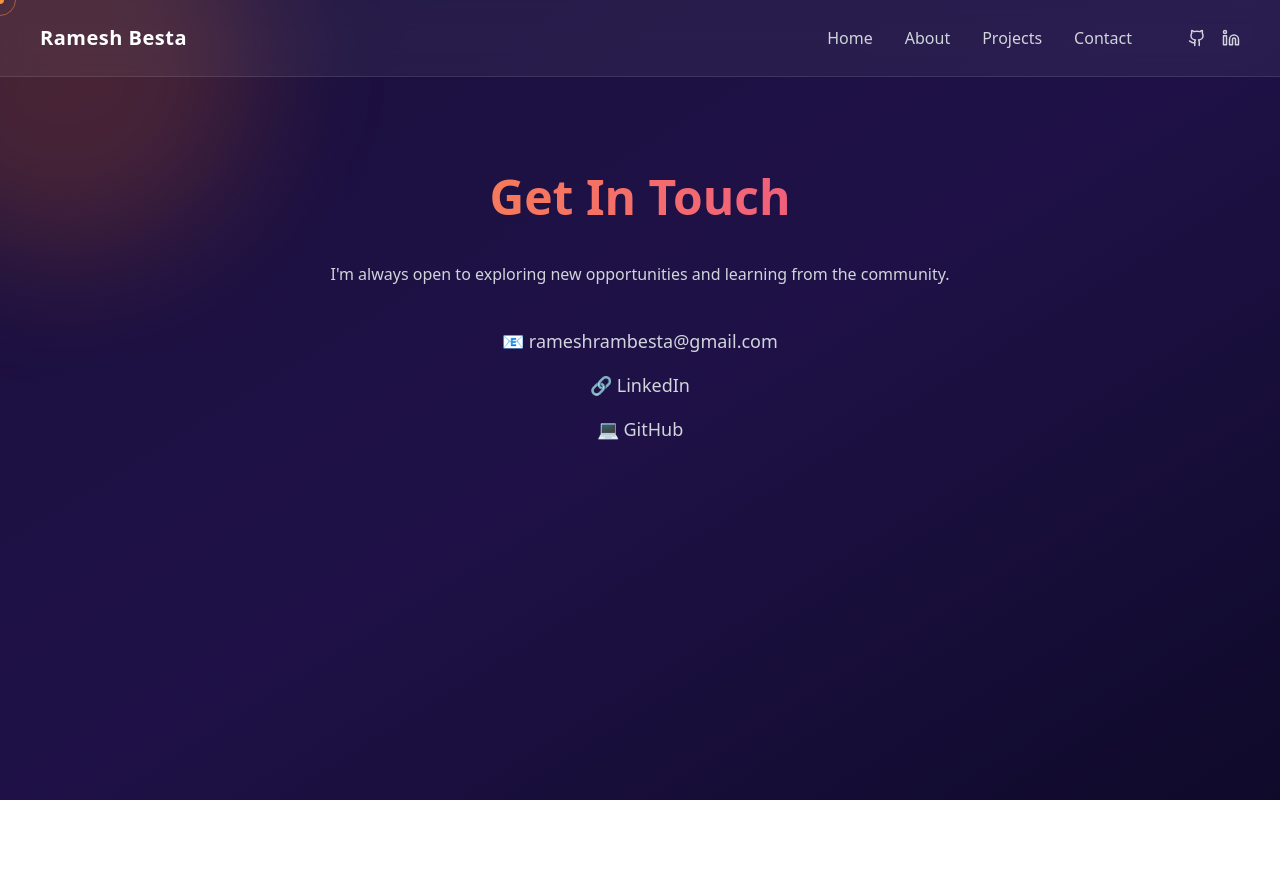
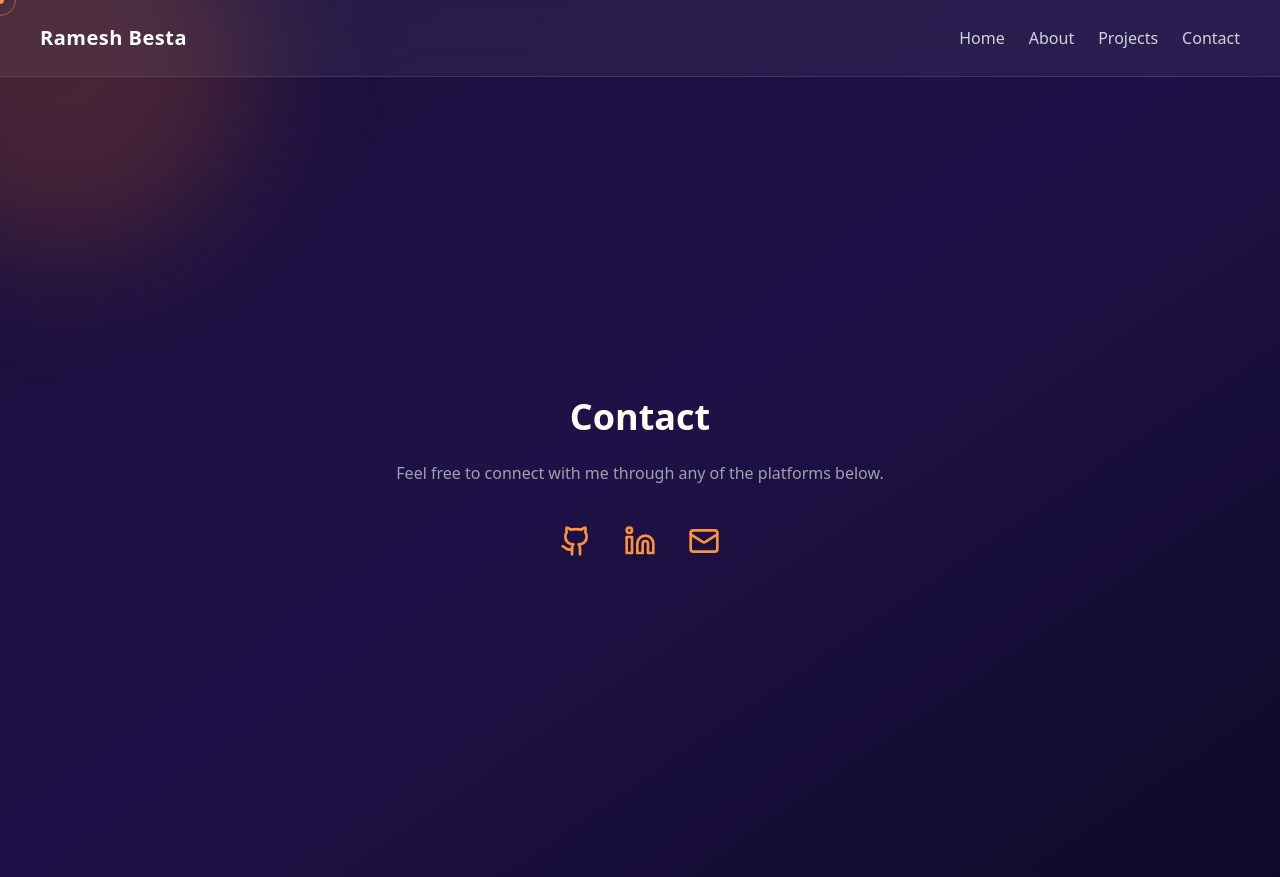
Before and after one commit to ramesh-ram16/ramm-portfolio, a React (Vite) app: page /contact in a window 1280 px wide. Before the commit the page ends 800 px from the top, so only its background shows below. Built offline with nearby package versions, Linux system fonts and the light colour scheme.

Commit message:
Remove icons from navbar, redesign contact page with centered icon layout

```diff
--- a/src/components/Navbar.jsx
+++ b/src/components/Navbar.jsx
@@ -1,35 +1,15 @@
 import { Link } from "react-router-dom";
-import { Github, Linkedin } from "lucide-react";
 
 export default function Navbar() {
   return (
     <nav className="flex justify-between items-center px-10 py-6 bg-white/5 backdrop-blur-md border-b border-white/10">
       <h1 className="text-xl font-bold tracking-wide">Ramesh Besta</h1>
 
-      <div className="flex items-center gap-8 text-gray-300">
+      <div className="flex gap-6 items-center text-gray-300">
         <Link to="/" className="hover:text-white transition">Home</Link>
         <Link to="/about" className="hover:text-white transition">About</Link>
         <Link to="/projects" className="hover:text-white transition">Projects</Link>
         <Link to="/contact" className="hover:text-white transition">Contact</Link>
-
-        {/* Always visible */}
-        <div className="flex gap-4 ml-6">
-          <a
-            href="https://github.com/ramesh-ram16"
-            target="_blank"
-            className="hover:text-white transition"
-          >
-            <Github size={18} />
-          </a>
-
-          <a
-            href="https://linkedin.com/in/YOUR_LINKEDIN"
-            target="_blank"
-            className="hover:text-white transition"
-          >
-            <Linkedin size={18} />
-          </a>
-        </div>
       </div>
     </nav>
   );
--- a/src/pages/Contact.jsx
+++ b/src/pages/Contact.jsx
@@ -1,22 +1,47 @@
+import { Github, Linkedin, Mail } from "lucide-react";
+
 export default function Contact() {
   return (
-    <section className="max-w-4xl mx-auto px-8 py-24 text-center">
-      <h2 className="text-5xl font-bold mb-10 bg-gradient-to-r from-orange-400 to-pink-500 bg-clip-text text-transparent">Get In Touch</h2>
-      <p className="text-gray-300 leading-relaxed mb-10">
-        I'm always open to exploring new opportunities and learning from the community.
+    <section className="min-h-screen flex flex-col justify-center items-center text-white px-6">
+
+      <h1 className="text-4xl font-bold mb-6">Contact</h1>
+
+      <p className="text-gray-400 mb-10 text-center max-w-xl">
+        Feel free to connect with me through any of the platforms below.
       </p>
 
-      <div className="mt-8 space-y-4 text-gray-300 text-lg">
-        <a href="mailto:rameshrambesta@gmail.com" className="block hover:text-white transition">
-          📧 rameshrambesta@gmail.com
+      <div className="flex gap-8 text-orange-400">
+
+        {/* GitHub */}
+        <a
+          href="https://github.com/ramesh-ram16"
+          target="_blank"
+          rel="noopener noreferrer"
+          className="hover:scale-110 transition-transform"
+        >
+          <Github size={32} />
         </a>
-        <a href="https://linkedin.com/in/ramesh-besta-977948337" target="_blank" className="block hover:text-white transition">
-          🔗 LinkedIn
+
+        {/* LinkedIn */}
+        <a
+          href="https://linkedin.com/in/YOUR-LINKEDIN"
+          target="_blank"
+          rel="noopener noreferrer"
+          className="hover:scale-110 transition-transform"
+        >
+          <Linkedin size={32} />
         </a>
-        <a href="https://github.com/ramesh-ram16" target="_blank" className="block hover:text-white transition">
-          💻 GitHub
+
+        {/* Mail */}
+        <a
+          href="mailto:rameshrambesta@gmail.com"
+          className="hover:scale-110 transition-transform"
+        >
+          <Mail size={32} />
         </a>
+
       </div>
+
     </section>
   );
 }
```
